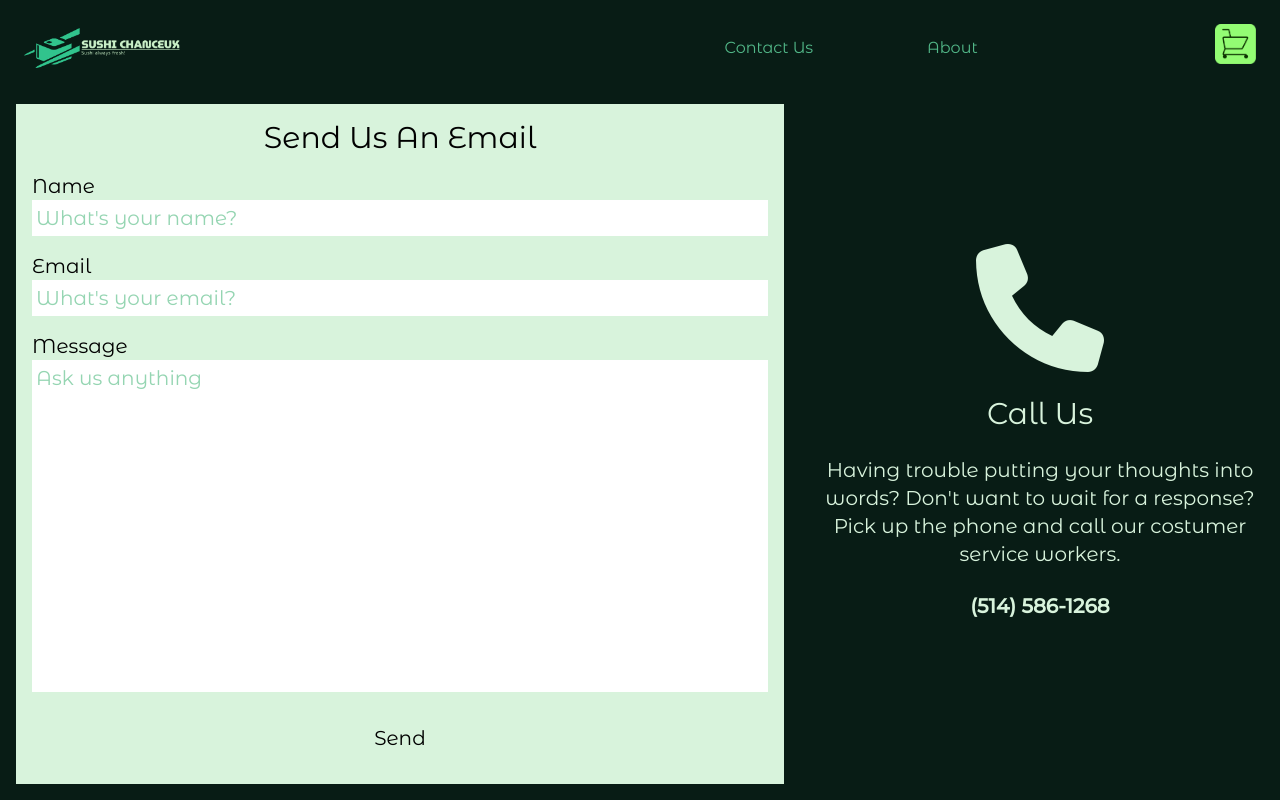
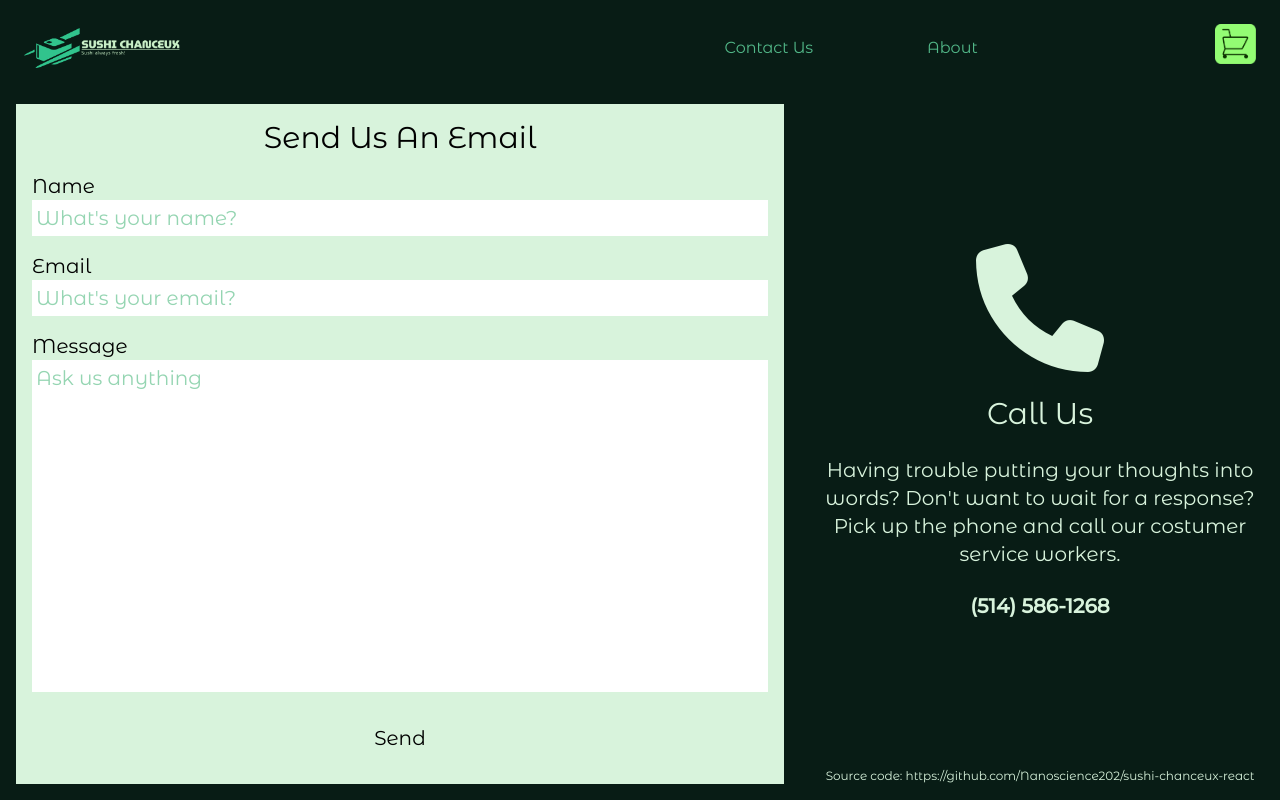
Before and after one commit to mingli202/sushi-chanceux-react, a React (Vite) app: page /sushi-chanceux-react/contact in a window 1280 px wide. Built offline with nearby package versions, Linux system fonts and the light colour scheme.

Commit message:
July 16 2023 (1)

```diff
--- a/src/components/Contact.tsx
+++ b/src/components/Contact.tsx
@@ -115,7 +115,7 @@ export default function ContactUs() {
       </div>
 
       {/* Some other queries */}
-      <div className="basis-full text-c8 m-4 flex flex-col items-center text-xl justify-center">
+      <div className="basis-full text-c8 m-4 flex flex-col items-center text-xl justify-center relative">
         <i className="fa fa-phone text-9xl" />
         <p className="text-center mt-6 text-3xl">Call Us</p>
         <p className="text-center mt-6">
@@ -124,6 +124,7 @@ export default function ContactUs() {
           workers.
         </p>
         <p className="mt-6 font-bold mb-6">(514) 586-1268</p>
+        <p className="absolute text-xs bottom-0">Source code: https://github.com/Nanoscience202/sushi-chanceux-react</p>
       </div>
     </section>
   );
```
